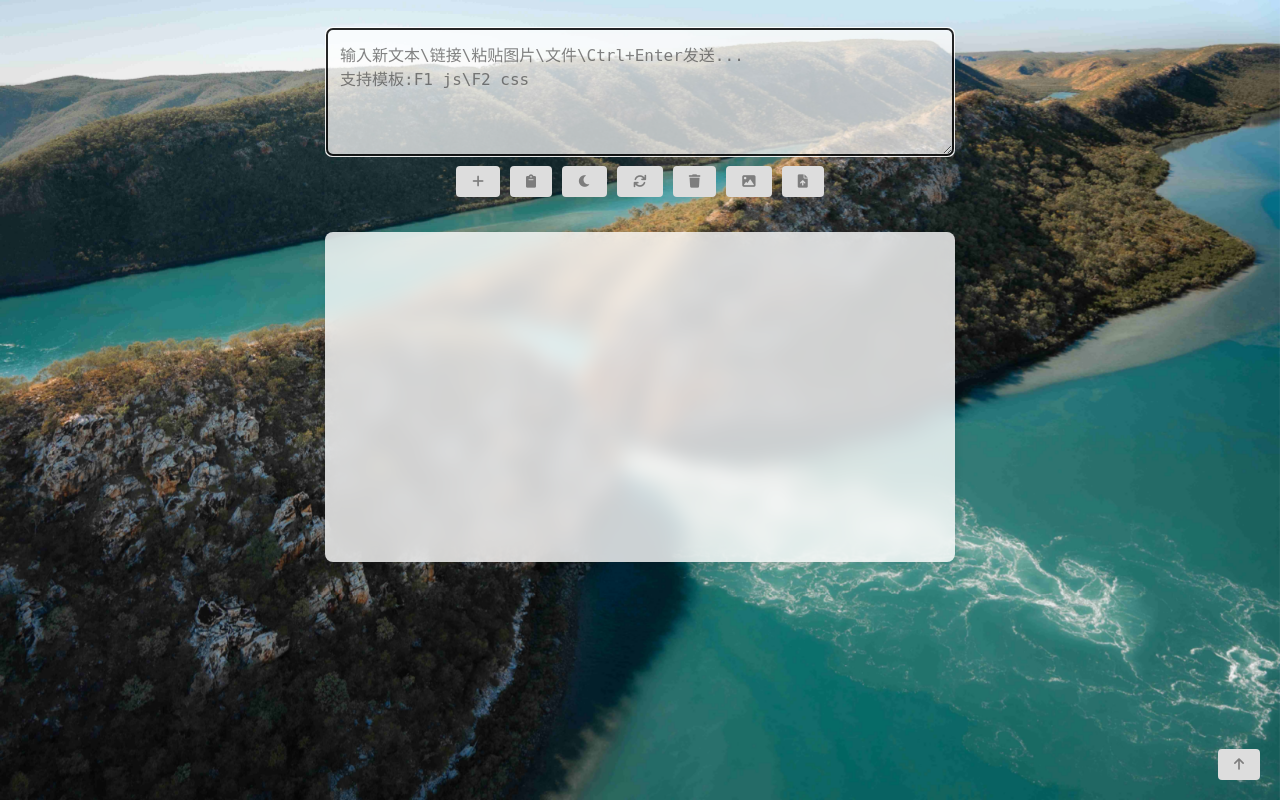
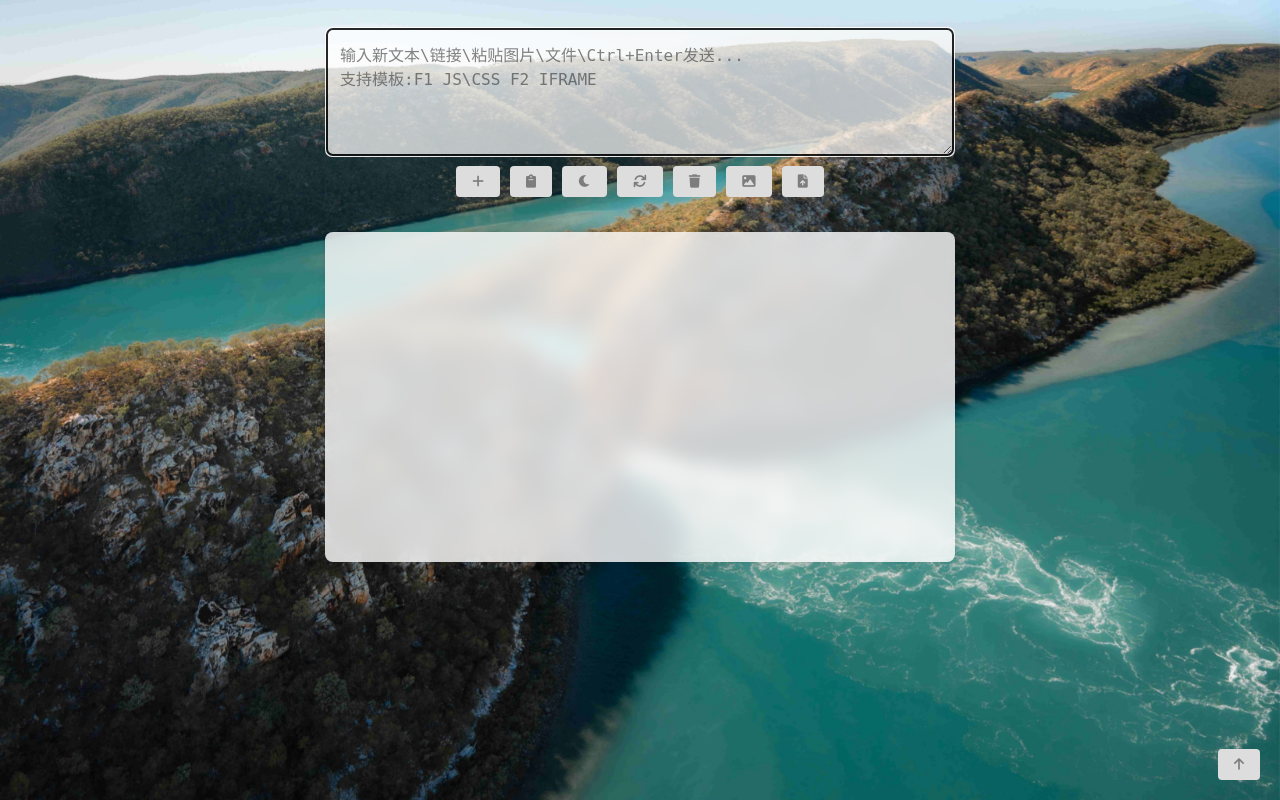
Before and after one commit to cornradio/LANwebclipboard-win-flask, a Flask app: page / in a window 1280 px wide. Run offline with Flask 3, Linux system fonts and the light colour scheme.

Commit message:
new F1 F2 function !

```diff
--- a/static/main.js
+++ b/static/main.js
@@ -52,7 +52,10 @@ document.getElementById('input-text').addEventListener('keydown', function(e) {
         const textarea = document.querySelector('textarea[name="text"]');
         textarea.value = `<script>
 
-</script>`;
+</script>
+<style>
+
+</style>`;
 
     }
     //F2 sytyle
@@ -60,9 +63,9 @@ document.getElementById('input-text').addEventListener('keydown', function(e) {
         e.preventDefault(); // 阻止默认的换行行为
         //<textarea id="input-text" 增加 sytle tag
         const textarea = document.querySelector('textarea[name="text"]');
-        textarea.value = `<style>
+        textarea.value = `<iframe>
 
-</style>`;
+</iframe>`;
     }
 });
 
@@ -511,7 +514,7 @@ async function addCard() {
                         <i class="fas fa-trash"></i>
                     </button>
                 </div>
-                <pre class="card-content" style="text-align: left; align-self: flex-start;">
+                <pre class="card-content" >
 ${content}
                 </pre>
             `;
--- a/templates/index.html
+++ b/templates/index.html
@@ -25,7 +25,7 @@
     <div class="input-form">
         <div class="input-container">
             <textarea id="input-text" name="text" placeholder="输入新文本\链接\粘贴图片\文件\Ctrl+Enter发送...
-支持模板:F1 js\F2 css"></textarea>
+支持模板:F1 JS\CSS F2 IFRAME"></textarea>
             <div class="button-group">
                 <button onclick="addCard()" id="add-btn" class="icon-button">
                     <i class="fas fa-plus"></i>
@@ -71,7 +71,7 @@
                 </button>
 
             </div>
-            <pre class="card-content" style="text-align: left; align-self: flex-start;">
+            <pre class="card-content" >
 {{ card | safe }}
             </pre>
         </div>
```
